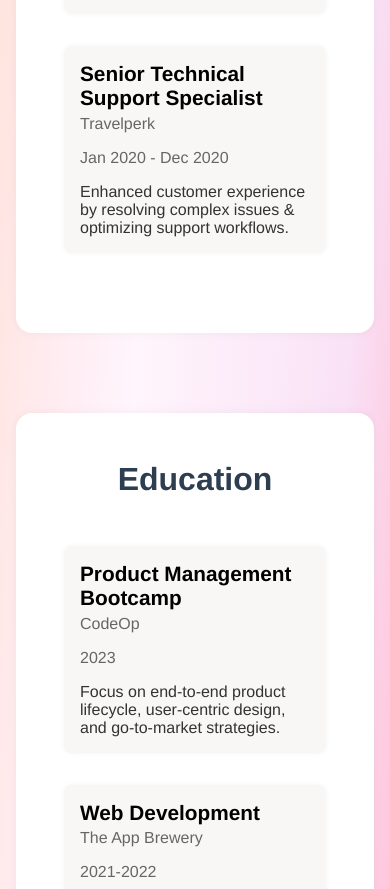
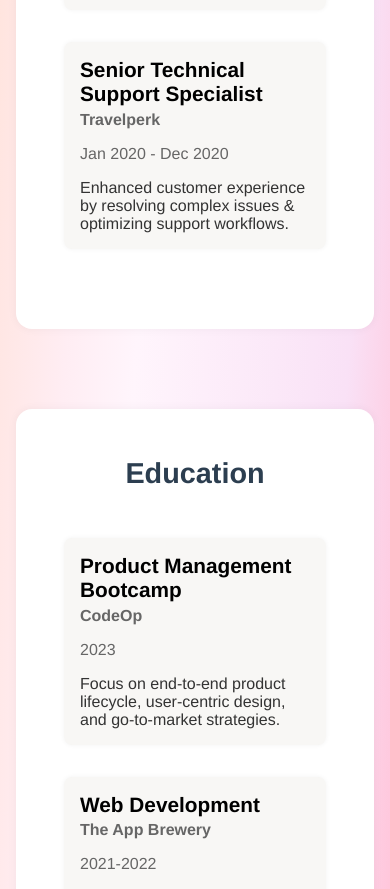
Before and after one commit to MelanieHaefliger/melaniehaefliger, a React (Create React App) app: page / in a window 390 px wide. Shown: the part 1977-2866 px from the top of the page. Built offline with nearby package versions, Linux system fonts and the light colour scheme.

Commit message:
Update mobile font sizes

```diff
--- a/src/App.css
+++ b/src/App.css
@@ -329,7 +329,7 @@ p {
 
 .section-container h2 {
   text-align: center;
-  font-size: 2rem;
+  font-size: 1.8rem;
   margin-bottom: 3rem;
   color: #2c3e50;
 }
@@ -390,6 +390,7 @@ p {
   font-size: 1.3rem;
   margin-top: 0.3rem;
   margin-bottom: 0.5rem;
+  font-weight: bold;
 }
 
 /* Similarly for Education */
@@ -402,6 +403,7 @@ p {
   font-size: 1.3rem;
   margin-top: 0.3rem;
   margin-bottom: 0.5rem;
+  font-weight: bold;
 }
 
 /* Dates on the right side, top row */
@@ -468,7 +470,7 @@ p {
 }
 
 .project-title {
-  font-size: 1.5rem;
+  font-size: 1.3rem;
   margin-bottom: 0.5rem;
 }
 
```
